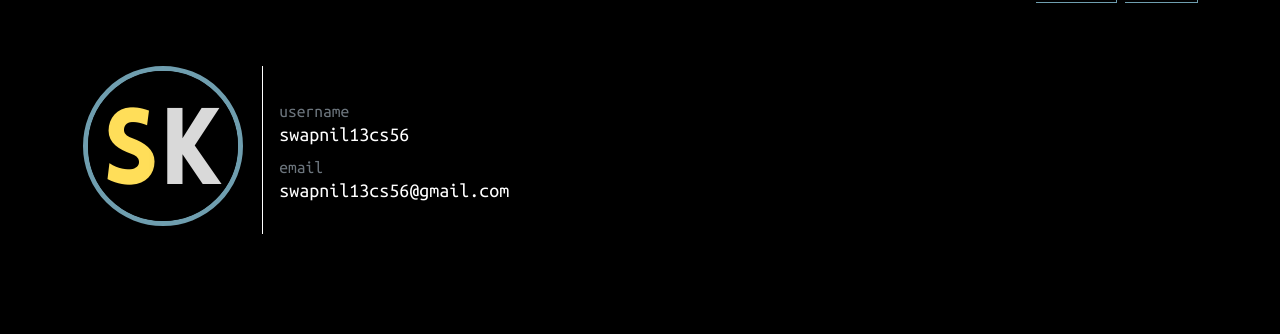
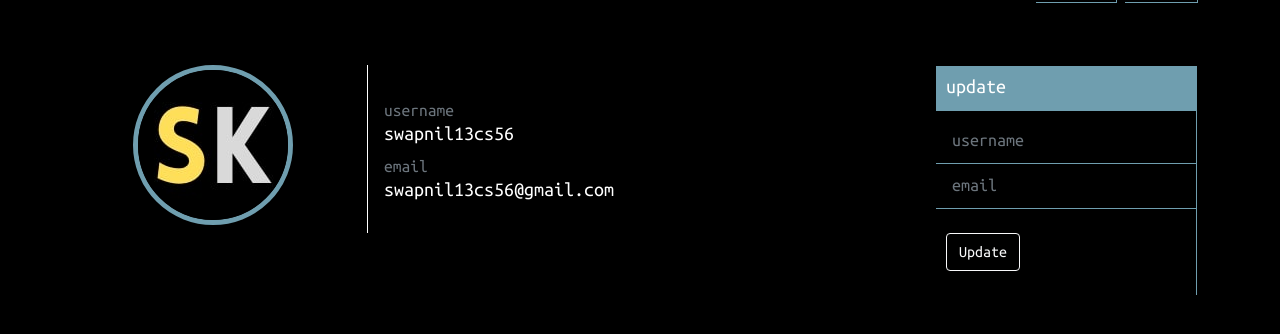
Before and after one commit to Swapnil13cs56/flask-app, a Flask app: page /account in a window 1280 px wide. Shown: the part 64-398 px from the top of the page. Run offline with Flask 2, Linux system fonts and the light colour scheme; a user stored in the database is signed in; some libraries are stand-ins or nearby versions.

Commit message:
added the account section

```diff
--- a/swapnilblog/forms.py
+++ b/swapnilblog/forms.py
@@ -1,4 +1,5 @@
 from flask_wtf import FlaskForm
+from flask_login import current_user
 from wtforms import StringField, PasswordField, SubmitField, BooleanField
 from wtforms.validators import DataRequired, Length, Email, EqualTo, ValidationError
 from swapnilblog.models import User
@@ -25,3 +26,22 @@ class LoginForm(FlaskForm):
     password = PasswordField('Password', validators=[DataRequired()])
     rememberMe = BooleanField('Remember Me')
     submit = SubmitField('Login')
+
+
+
+class UpdateAccountForm(FlaskForm):
+    username = StringField('Username', validators=[DataRequired(), Length(min=2, max=20)])
+    email = StringField('Email', validators=[DataRequired(), Email()])
+    submit = SubmitField('Update')
+
+    def validate_username(self, username):
+        if username.data != current_user.username:
+            user = User.query.filter_by(username=username.data).first()
+            if user:
+                raise ValidationError('Username already exists, please choose another one.')
+
+    def validate_email(self, email):
+        if email.data != current_user.email:
+            user = User.query.filter_by(email=email.data).first()
+            if user:
+                raise ValidationError('Email already in use, try loggin in or reset your password.')
--- a/swapnilblog/routes.py
+++ b/swapnilblog/routes.py
@@ -1,6 +1,6 @@
 from flask import render_template, url_for, flash, redirect, request
 from swapnilblog import app, db, bcrypt
-from swapnilblog.forms import RegistrationForm, LoginForm
+from swapnilblog.forms import RegistrationForm, LoginForm, UpdateAccountForm
 from swapnilblog.models import User, Post
 from flask_login import login_user, current_user, logout_user, login_required
 
@@ -75,4 +75,6 @@ def logout():
 @app.route("/account")
 @login_required
 def account():
-    return render_template('account.html', title='account')
+    form = UpdateAccountForm()
+    image_file = url_for('static', filename='profile_pics/' +current_user.image_file)
+    return render_template('account.html', title='account', image_file=image_file, form=form)
--- a/swapnilblog/templates/account.html
+++ b/swapnilblog/templates/account.html
@@ -2,25 +2,90 @@
 {% block content %}
 
 
+<!-- <div class="card mb-8" style="max-width: 100%;background-color:black;"> -->
+  <div class="row">
+
+    <div class="col-md-3">
+      <img src="{{ image_file }}" style="border-radius:50%; border: 5px solid #6f9eaf;display: block;margin-left: auto;margin-right: auto;">
+    </div>
 
 
-        <div class="card mb-8" style="max-width: 540px;background-color:black;">
-            <div class="row g-0">
-              <div class="col-md-4">
-                <img src="{{ url_for('static',filename='assets/sk.png') }}"
-                style="border-radius:50%; border: 5px solid #6f9eaf;">
-              </div>
-              <div class="col-md-8" style="border-left: 1px solid white;">
-                <div class="card-body">
-                  <!-- <h5 class="card-title">account</h5> -->
-                  <p class="card-text">
-                      <h5><span><p class="card-text"><small class="text-muted">username</small></p></span>{{ current_user.username }}</h5>
-                      <h5><span><p class="card-text"><small class="text-muted">email</small></p></span>{{ current_user.email }}</h5></p>
-                  <!-- <p class="card-text"><small class="text-muted">Last updated 3 mins ago</small></p> -->
+    <div class="col-md-4" >
+      <div class="card-body" style="border-left: 1px solid white;">
+        <!-- <h5 class="card-title">account</h5> -->
+        <p class="card-text">
+        <h5><span>
+            <p class="card-text"><small class="text-muted">username</small></p>
+          </span>{{ current_user.username }}</h5>
+        <h5><span>
+            <p class="card-text"><small class="text-muted">email</small></p>
+          </span>{{ current_user.email }}</h5>
+        </p>
+        <!-- <p class="card-text"><small class="text-muted">Last updated 3 mins ago</small></p> -->
+      </div>
+      <br>
+    </div>
+
+
+    <div class="col-md-5" style="float:right">
+      <div class="col-md-7 offset-md-5">
+        <div class="card mb-3" style="background-color:black;">
+          <div class="row g-0">
+            <div class="card-body" style="background-color:black;border-right: 1px solid #6f9eaf;padding: 0;">
+              <h5 class="card-title" style="padding-left: 10px;background-color: #6f9eaf;height:45px;line-height:40px;">
+                update</h5>
+              <!-- <hr> -->
+
+              <form action="" method="post">
+                {{ form.hidden_tag() }}
+                <fieldset class="form-group">
+                  <div class="form-group">
+                    <!-- {{ form.username.label(class="form-control-label") }} -->
+
+                    {% if form.username.errors %}
+                    {{ form.username(class="form-control form-control-lg is-invalid", placeholder="username") }}
+                    <div class="invalid-feedback">
+                      {% for error in form.username.errors %}
+                      <span>{{ error }}</span>
+                      {% endfor %}
+                    </div>
+                    {% else %}
+                    {{ form.username(class="form-control form-control-lg", placeholder="username") }}
+                    {% endif%}
+                  </div>
+
+                  <div class="form-group">
+                    <!-- {{ form.email.label(class="form-control-label") }} -->
+
+                    {% if form.email.errors %}
+                    {{ form.email(class="form-control form-control-lg is-invalid",placeholder="email") }}
+                    <div class="invalid-feedback">
+                      {% for error in form.email.errors %}
+                      <span>{{ error }}</span>
+                      {% endfor %}
+                    </div>
+                    {% else %}
+                    {{ form.email(class="form-control form-control-lg",placeholder="email") }}
+                    {% endif%}
+                  </div>
+                </fieldset>
+                <br>
+                <div class="form-group" style="padding-left: 10px;">
+                  {{ form.submit(class="btn btn-outline-light") }}
                 </div>
-              </div>
+                <br>
+              </form>
             </div>
           </div>
+        </div>
+      </div>
+    </div>
+
+  </div>
+
+<!-- </div> -->
+
+
 
 
 {% endblock content %}
--- a/swapnilblog/templates/layout.html
+++ b/swapnilblog/templates/layout.html
@@ -61,7 +61,7 @@
         </div>
 
         <div class="row">
-            <div class="col-md-8 main-content" style="margin-top:5%">
+            <div class="col-md-12 main-content" style="margin-top:5%">
                 {% with messages = get_flashed_messages(with_categories=true) %}
                 {% if messages %}
                 {% for category, message in messages %}
@@ -75,7 +75,7 @@
 
             </div>
 
-            {% block social %}{% endblock %}
+
 
         </div>
 
--- a/swapnilblog/templates/login.html
+++ b/swapnilblog/templates/login.html
@@ -2,7 +2,7 @@
 
 {% block content %}
 
-<div class="col-md-7 offset-md-5" style="margin-top:10%">
+<div class="col-md-4 offset-md-4">
     <div class="card mb-3" style="background-color:black;">
         <div class="row g-0">
             <!-- <div class="col-md-4">
--- a/swapnilblog/templates/register.html
+++ b/swapnilblog/templates/register.html
@@ -2,7 +2,7 @@
 
 {% block content %}
 
-<div class="col-md-7 offset-md-5" style="margin-top:10%">
+<div class="col-md-4 offset-md-4">
     <div class="card mb-3" style="background-color:black;">
         <div class="row g-0">
             <!-- <div class="col-md-4">
```
Also changed, not shown: swapnilblog/templates/home.html (+10 -4 lines), swapnilblog/static/profile_pics/default.jpg (added).
